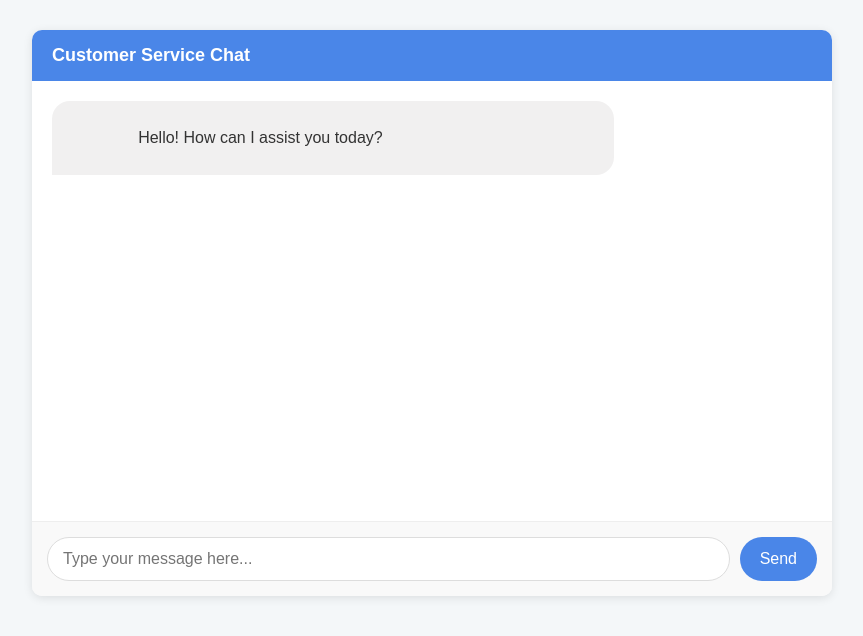
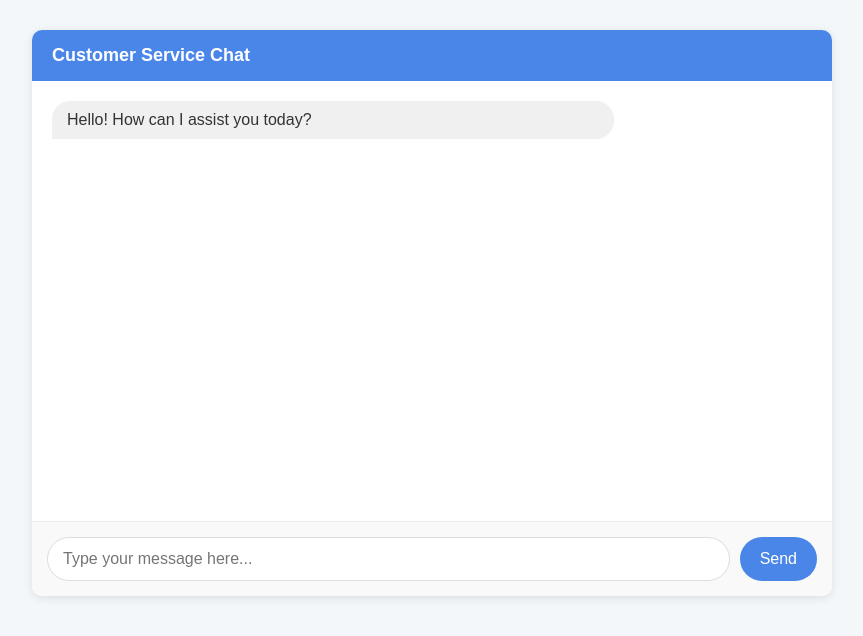
Before and after one commit to Chance101/claudecodeapp, a Flask app: page / in a window 1280 px wide. Shown: the top 636 px of the page, without its empty margins (208-1071 px from the left). Run offline with Flask 3, Linux system fonts and the light colour scheme.

Commit message:
Fix chat bubble height and API connection issues

```diff
--- a/app.py
+++ b/app.py
@@ -63,21 +63,25 @@ def chat():
 
         # Call Claude API directly
         headers = {
+            "x-api-key": api_key,
             "anthropic-version": "2023-06-01",
-            "content-type": "application/json",
-            "x-api-key": api_key
+            "content-type": "application/json"
         }
 
         api_url = "https://api.anthropic.com/v1/messages"
         payload = {
-            "model": "claude-3-sonnet-20240229",
+            "model": "claude-3-haiku-20240307",
             "max_tokens": 1000,
             "temperature": 0.7,
             "messages": messages
         }
 
         try:
-            response = requests.post(api_url, headers=headers, json=payload, timeout=30)
+            # Print request info but hide the API key
+            safe_headers = headers.copy()
+            safe_headers["x-api-key"] = "..." + api_key[-4:]
+            print(f"API Request: URL={api_url}, Headers={safe_headers}, Payload={json.dumps(payload)}")
+            response = requests.post(api_url, headers=headers, json=payload, timeout=60)
             response.raise_for_status()  # Raise an exception for 4XX/5XX responses
         except requests.exceptions.RequestException as e:
             print(f"API request error: {str(e)}")
--- a/templates/index.html
+++ b/templates/index.html
@@ -42,6 +42,8 @@
             display: inline-block;
             white-space: pre-wrap;
             clear: both;
+            min-height: 1em;
+            line-height: 1.5;
         }
         .user-message {
             background-color: #e9f0fd;
@@ -111,9 +113,8 @@
             Customer Service Chat
         </div>
         <div class="chat-messages" id="chat-messages">
-            <div class="message bot-message">
-                Hello! How can I assist you today?
-            </div>
+            <div class="message bot-message" style="height: auto; line-height: normal;">Hello! How can I assist you today?</div>
+            <div style="clear: both;"></div>
             <div class="typing-indicator" id="typing-indicator">
                 Agent is typing<span></span>
             </div>
```
